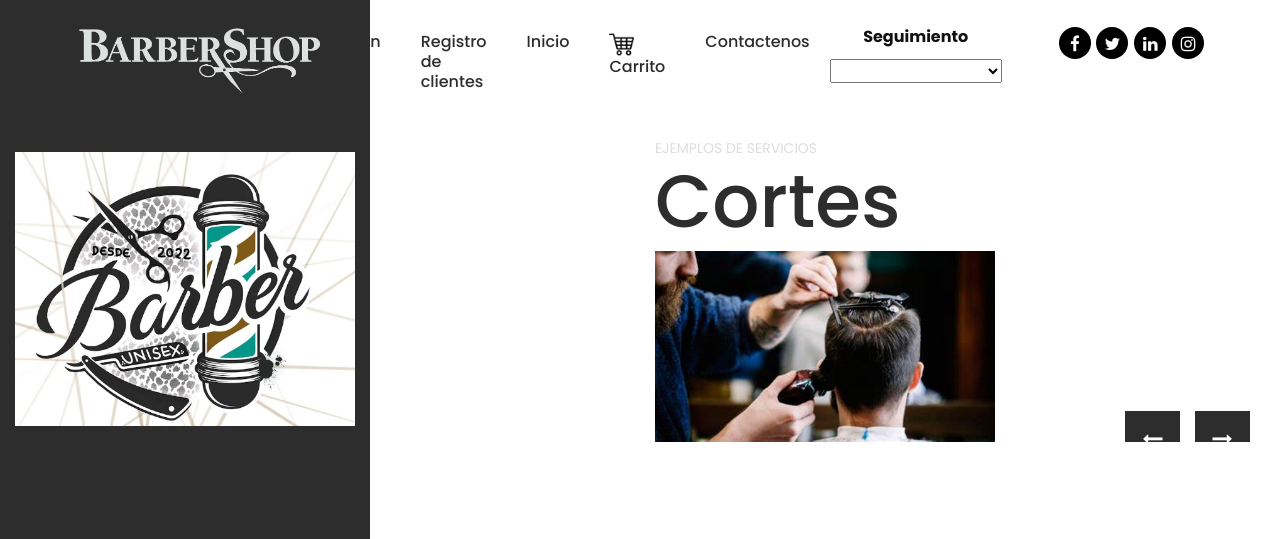
After one commit to lausalbra/-PGPI-1.1, a Django app: template code/barbershopApp/templates/indexAdmin.html in a window 1280 px wide. The commit adds this page. Shown: the top 539 px of the page. Run offline with Django 4.2, Linux system fonts and the light colour scheme; the template is opened without the code that fills it, so the values that code supplies are empty; some libraries are stand-ins or nearby versions; some web fonts are replaced.

Commit message:
Frontend de admin barba

```diff
--- a/code/barbershopApp/forms.py
+++ b/code/barbershopApp/forms.py
@@ -12,3 +12,8 @@ class ContactoForm(ModelForm):
     class Meta:
         model = Contacto
         fields = '__all__'
+########################################################## Admin
+class BarbaForm(ModelForm):
+    class Meta:
+        model = Barba
+        fields = '__all__'
--- a/code/barbershopApp/templates/base.html
+++ b/code/barbershopApp/templates/base.html
@@ -47,6 +47,9 @@
                            </button>
                         <div class="collapse navbar-collapse" id="navbarsExample04">
                            <ul class="navbar-nav mr-auto">
+                              <li class="nav-item">
+                                 <a class="nav-link" href="{% url 'indexAdmin' %}">Admin</a>
+                              </li>
                               <li class="nav-item">
                                  <a class="nav-link" href="{% url 'registro' %}">Registro de clientes</a>
                               </li>
@@ -108,7 +111,7 @@
                <li><a href="{% url 'contact' %}">Contactenos</a></li>
 
                <li><a href="{% url 'cortes' %}">Cortes</a></li>
-               <li><a href="{% url 'barbas' %}">Barbas</a></li>
+               <li><a href="{% url 'barbasAdmin' %}">Barbas</a></li>
                <li><a href="{% url 'tintes' %}">Tintes</a></li>
                <li><a href="{% url 'peinados' %}">Peinados</a></li>
                <li><a href="{% url 'esteticas' %}">Esteticas</a></li>
--- /dev/null
+++ b/code/barbershopApp/templates/indexAdmin.html
@@ -0,0 +1,194 @@
+{% extends 'base.html' %}
+{% block content %}
+{% load static %}
+
+<section class="banner_main">
+   <div id="myCarousel" class="carousel slide banner1" data-ride="carousel">
+      <ol class="carousel-indicators">
+         <li data-target="#myCarousel" data-slide-to="0" class="active"></li>
+         <li data-target="#myCarousel" data-slide-to="1"></li>
+         <li data-target="#myCarousel" data-slide-to="2"></li>
+         <li data-target="#myCarousel" data-slide-to="3"></li>
+         <li data-target="#myCarousel" data-slide-to="4"></li>
+       </ol>
+
+      <div class="carousel-inner">
+         <div class="carousel-item active">
+            <div class="container-fluid">
+               <div class="carousel-caption relative">
+                  <div class="row d_flex">
+                     <div class="col-md-6">
+                        <img src ="{% static 'media/Ilustracion_sin_titulo.png' %}" width="340"/>
+                     </div>
+                     <div class="col-md-6">
+                        <span>EJEMPLOS DE SERVICIOS</span>
+                        <h1>Cortes</h1>
+                        <img src ="{% static 'media/hombre.png' %}" width="340"/>
+                     </div>
+                  </div>
+               </div>
+            </div>
+         </div>
+
+      <div class="carousel-item">
+         <div class="container-fluid">
+            <div class="carousel-caption relative">
+               <div class="row d_flex">
+                  <div class="col-md-6">
+                     <img src ="{% static 'media/Ilustracion_sin_titulo.png' %}" width="340"/>
+                  </div>
+                  <div class="col-md-6">
+                     <span>EJEMPLOS DE SERVICIOS</span>
+                     <h1>Barbas</h1>
+                     <img src ="{% static 'media/hipster-barba-mannueldesign-peluqueria-caballeros-mortalaz_96XzDiq.png' %}" width="340"/>
+                  </div>
+               </div>
+            </div>
+         </div>
+      </div>
+
+      <div class="carousel-item">
+         <div class="container-fluid">
+            <div class="carousel-caption relative">
+               <div class="row d_flex">
+                  <div class="col-md-6">
+                     <img src ="{% static 'media/Ilustracion_sin_titulo.png' %}" width="340"/>
+                  </div>
+                  <div class="col-md-6">
+                     <span>EJEMPLOS DE SERVICIOS</span>
+                     <h1>Tintes</h1>
+                     <img src ="{% static 'media/ph__barbershop_145929144_417081659561072_1054877655562001181__ylI0Sjs.jpg' %}" width="340"/>
+                  </div>
+               </div>
+            </div>
+         </div>
+      </div>
+
+      <div class="carousel-item">
+         <div class="container-fluid">
+            <div class="carousel-caption relative">
+               <div class="row d_flex">
+                  <div class="col-md-6">
+                     <img src ="{% static 'media/Ilustracion_sin_titulo.png' %}" width="340"/>
+                  </div>
+                  <div class="col-md-6">
+                     <span>EJEMPLOS DE SERVICIOS</span>
+                     <h1>Peinados</h1>
+                     <img src ="{% static 'media/pelo_largo.png' %}" width="200"/>
+                  </div>
+               </div>
+            </div>
+         </div>
+      </div>
+
+      <div class="carousel-item">
+         <div class="container-fluid">
+            <div class="carousel-caption relative">
+               <div class="row d_flex">
+                  <div class="col-md-6">
+                     <img src ="{% static 'media/Ilustracion_sin_titulo.png' %}" width="340"/>
+                  </div>
+                  <div class="col-md-6">
+                     <span>EJEMPLOS DE SERVICIOS</span>
+                     <h1>Estéticas</h1>
+                     <img src ="{% static 'media/Depilacion-de-Cejas.jpg' %}" width="340"/>
+                  </div>
+               </div>
+            </div>
+         </div>
+      </div>
+
+      <a class="carousel-control-prev" href="#myCarousel" role="button" data-slide="prev">
+         <i class="fa fa-long-arrow-left" aria-hidden="true"></i>
+         <span class="sr-only">Previous</span>
+      </a>
+      <a class="carousel-control-next" href="#myCarousel" role="button" data-slide="next">
+         <i class="fa fa-long-arrow-right" aria-hidden="true"></i>
+         <span class="sr-only">Next</span>
+      </a>
+   </div>
+</section>
+
+<div class="we_do slin">
+   <div class="container">
+      <div class="row">
+         <div class="col-md-12">
+            <div class="titlepage">
+               <h2>Servicios que ofrecemos</h2>
+            </div>
+         </div>
+      </div>
+      <div class="row">
+         <div class="col-lg-10 offset-lg-1 col-md-12">
+            <div class="row">
+               <div class="col-md-3 col-sm-6">
+                  <div class="we_box">
+                     <i><img src="{% static 'media/corte.png' %}" width="120" alt="#"/></i>
+                     <button><a href="{% url 'cortes' %}"><h3>Cortes</h3></a></button>
+                     <p>Cortes tanto de hombre como para mujeres. Para mas info click en cortes:</p>
+                  </div>
+               </div>
+               <div class="col-md-3 col-sm-6">
+                  <div class="we_box">
+                     <i><img src="{% static 'media/barba.png' %}"  width="120" alt="#"/></i>
+                     <button><a href="{% url 'barbasAdmin' %}"><h3>Barbas</h3></a></button>
+                     <p>Diferentes estilos de barbas. Para mas info click en barbas:</p>
+                  </div>
+               </div>
+               <div class="col-md-3 col-sm-6">
+                  <div class="we_box">
+                     <i><img src="{% static 'media/tinte.png' %}"  width="120" alt="#"/></i>
+                     <button><a href="{% url 'tintes' %}"><h3>Tintes</h3></a></button>
+                     <p>Diferentes tipos de tintes. Para mas info click en tintes:</p>
+                  </div>
+               </div>
+               <div class="col-md-3 col-sm-6">
+                  <div class="we_box">
+                     <i><img src="{% static 'media/peinado.png' %}"  width="120" alt="#"/></i>
+                     <button><a href="{% url 'peinados' %}"><h3>Peinados</h3></a></button>
+                     <p>Ofrecemos diferentes tipos de peinados. Para mas info click en peinados</p>
+                  </div>
+               </div>
+               <div class="col-md-3 col-sm-6">
+                  <div class="we_box">
+                     <i><img src="{% static 'media/estetica.png' %}"  width="180" alt="#"/></i>
+                     <button><a href="{% url 'esteticas' %}"><h3>Esteticas</h3></a></button>
+                     <p>Nuestras estéticas son de última moda. Para mas info click en esteticas:</p>
+                  </div>
+               </div>
+            </div>
+         </div>
+      </div>
+   </div>
+</div>
+
+<div class="about slin2">
+   <div class="container">
+      <div class="row d_flex">
+         <div class="col-md-6">
+            <div class="titlepage">
+               <h2>Sobre nosotros</h2>
+               <p>Somos una peluquería llamada barbershop, nos puedes localizar y contactar acorde a los datos de abajo</p>
+            </div>
+         </div>
+         <div class="col-md-6">
+            <div class="about_img">
+               <figure><img src="{% static 'media/Ilustracion_sin_titulo.png' %}" alt="#"  height="32"/></figure>
+            </div>
+         </div>
+      </div>
+   </div>
+</div>
+
+<div class="container-fluid">
+   <div class="row">
+      <div class="col-md-12">
+         <div class="map_main">
+            <div class="map-responsive">
+               <iframe src="https://www.google.com/maps/embed/v1/place?key=AIzaSyA0s1a7phLN0iaD6-UE7m4qP-z21pH0eSc&amp;q=Escuela+Técnica+Superior+de+Ingeniería+Informática" width="600" height="386" frameborder="0" style="border:0; width: 100%;" allowfullscreen=""></iframe>
+            </div>
+         </div>
+      </div>
+   </div>
+</div>
+{% endblock %}
```
Also changed, not shown: code/barbershopApp/templates/barbas/barbaAdmin.html (added, +80 -0 lines), code/barbershopApp/templates/barbas/create_barbaAdmin.html (added, +19 -0 lines), code/barbershopApp/templates/barbas/update_barbaAdmin.html (added, +19 -0 lines), code/barbershopApp/urls.py (+9 -0 lines), code/barbershopApp/views.py (+70 -0 lines), code/barbershopApp/static/media/logo.png.jpeg (added), code/barbershopApp/static/media/logo.png_Hf5PNEe.jpeg (added), code/barbershopApp/static/media/logo.png_SxxNnAx.jpeg (added), code/barbershopApp/static/media/logo.png_WoG2jWq.jpeg (added), code/barbershopApp/static/media/logo.png_frktWro.jpeg (added), code/barbershopApp/static/media/logo.png_iwQE8nl.jpeg (added), code/barbershopApp/static/media/logo.png_umtRPAB.jpeg (added), code/barbershopApp/static/media/logo.png_zI1cPNu.jpeg (added), code/db.sqlite3.
